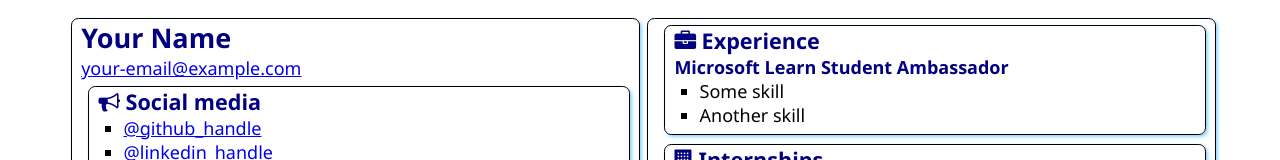
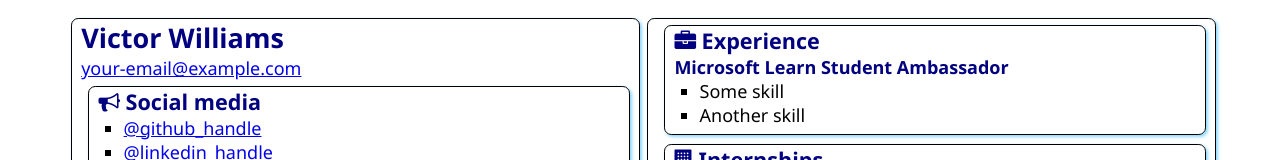
Before and after one commit to victorcodess/SATechnicalOnboarding, a plain HTML site: page src/index.html in a window 1280 px wide. Shown: the top 160 px of the page. Drawn offline with Linux system fonts and the light colour scheme.

Commit message:
added my name

```diff
--- a/src/index.html
+++ b/src/index.html
@@ -12,7 +12,7 @@
 <body>
     <main>
         <article class="box">
-            <h1>Your Name</h1>
+            <h1>Victor Williams</h1>
             <div><a href="mailto:your.email@example.com">your-email@example.com</a></div>
 
             <section class="box">
```
